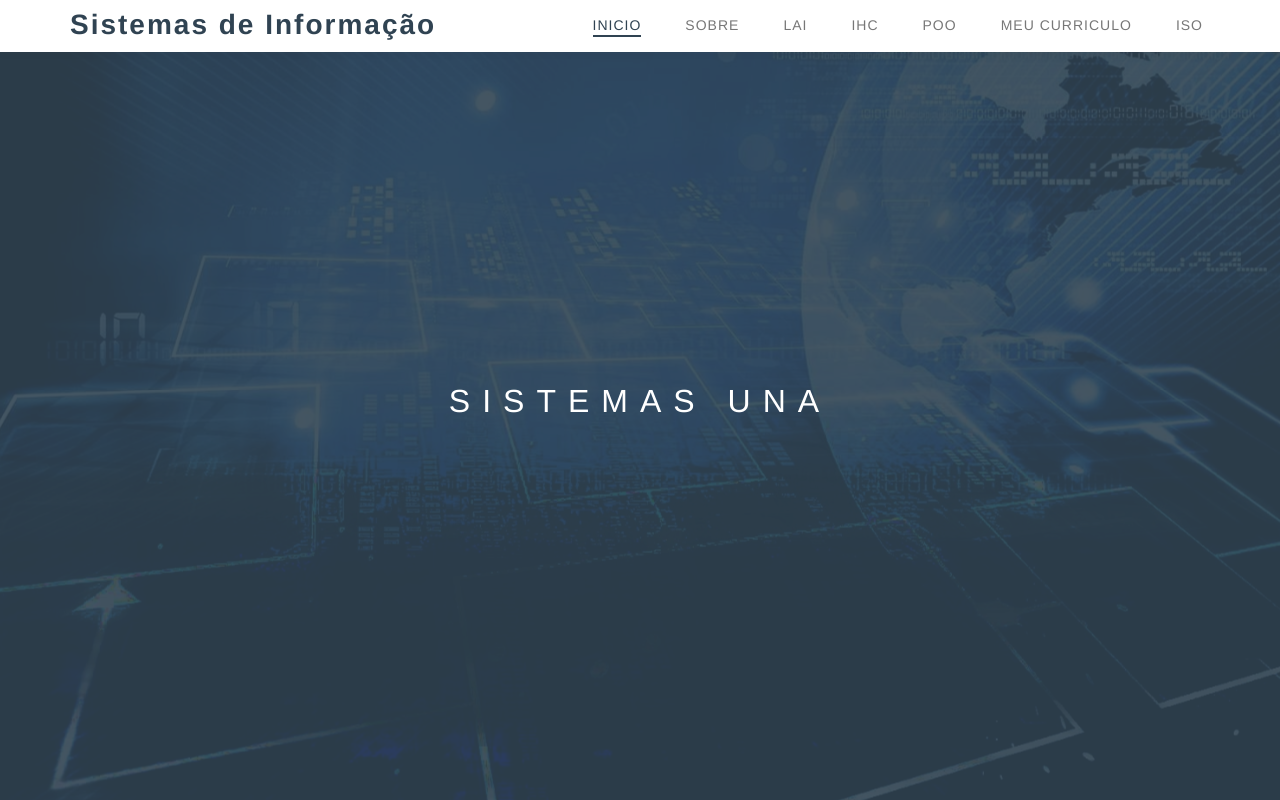
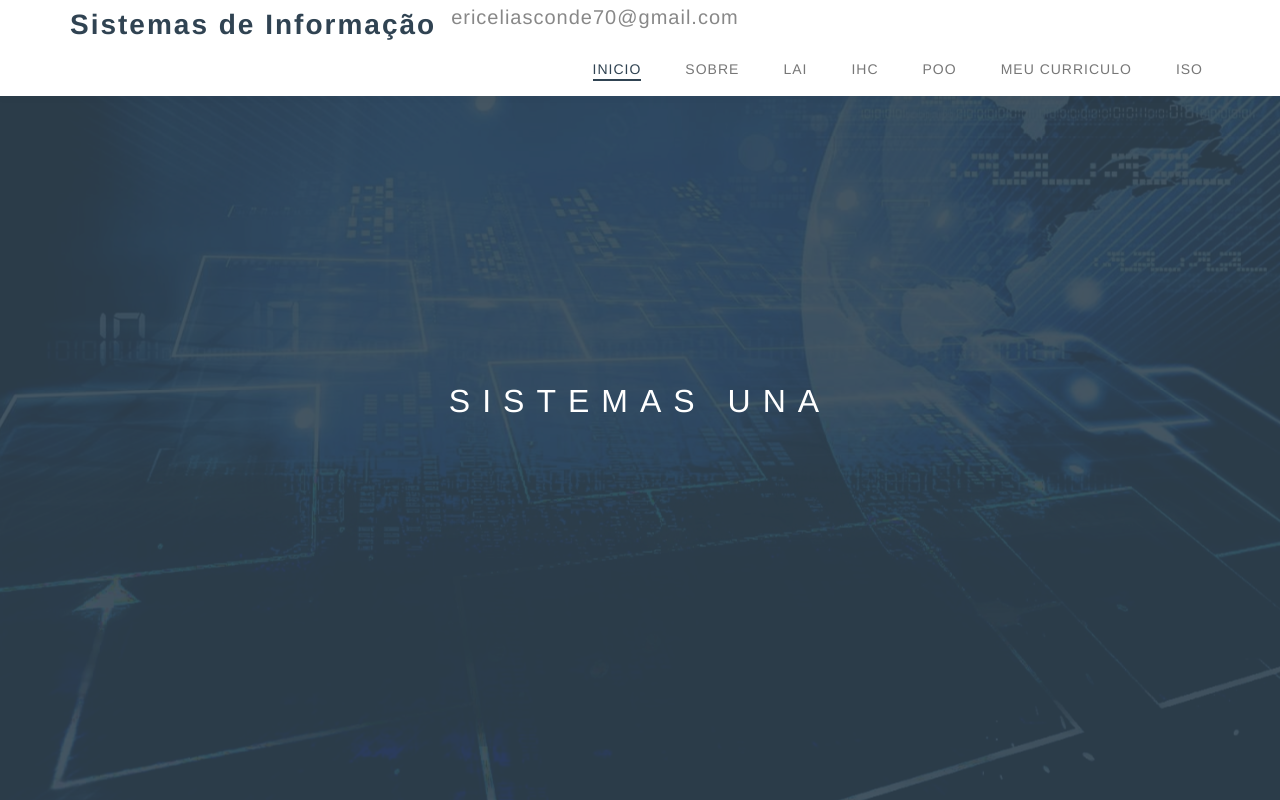
Before and after one commit to CondeElias/projetoihc, a plain HTML site: page index.html in a window 1280 px wide. Shown: the top 800 px of the page. Drawn offline with Linux system fonts and the light colour scheme; files whose address does not match are found by name.

Commit message:
Update index.html

```diff
--- a/index.html
+++ b/index.html
@@ -47,6 +47,7 @@
         </button>
         <a href="#top" class="navbar-brand smoothScroll">Sistemas de Informação</a>
       </div>
+	  <p>ericeliasconde70@gmail.com
         <div class="collapse navbar-collapse">
           <ul class="nav navbar-nav navbar-right">
             <li><a href="#top" class="smoothScroll"><span>Inicio</span></a></li>
```
